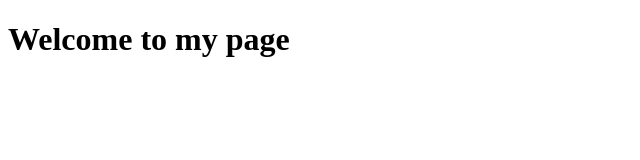
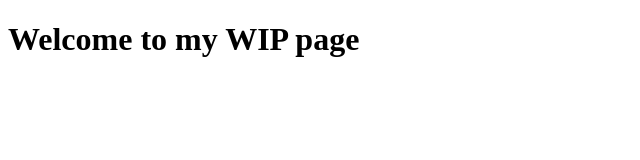
Before and after one commit to JaydenRainsey/my_page, a plain HTML site: page index.html in a window 1280 px wide. Shown: the whole page, without its empty margins (0-640 px from the left). Drawn offline with Linux system fonts and the light colour scheme.

Commit message:
modified html

```diff
--- a/index.html
+++ b/index.html
@@ -7,6 +7,6 @@
     <title>Jayden Rainsey</title>
 </head>
 <body>
-    <h1>Welcome to my page</h1>
+    <h1>Welcome to my WIP page</h1>
 </body>
 </html>
```
